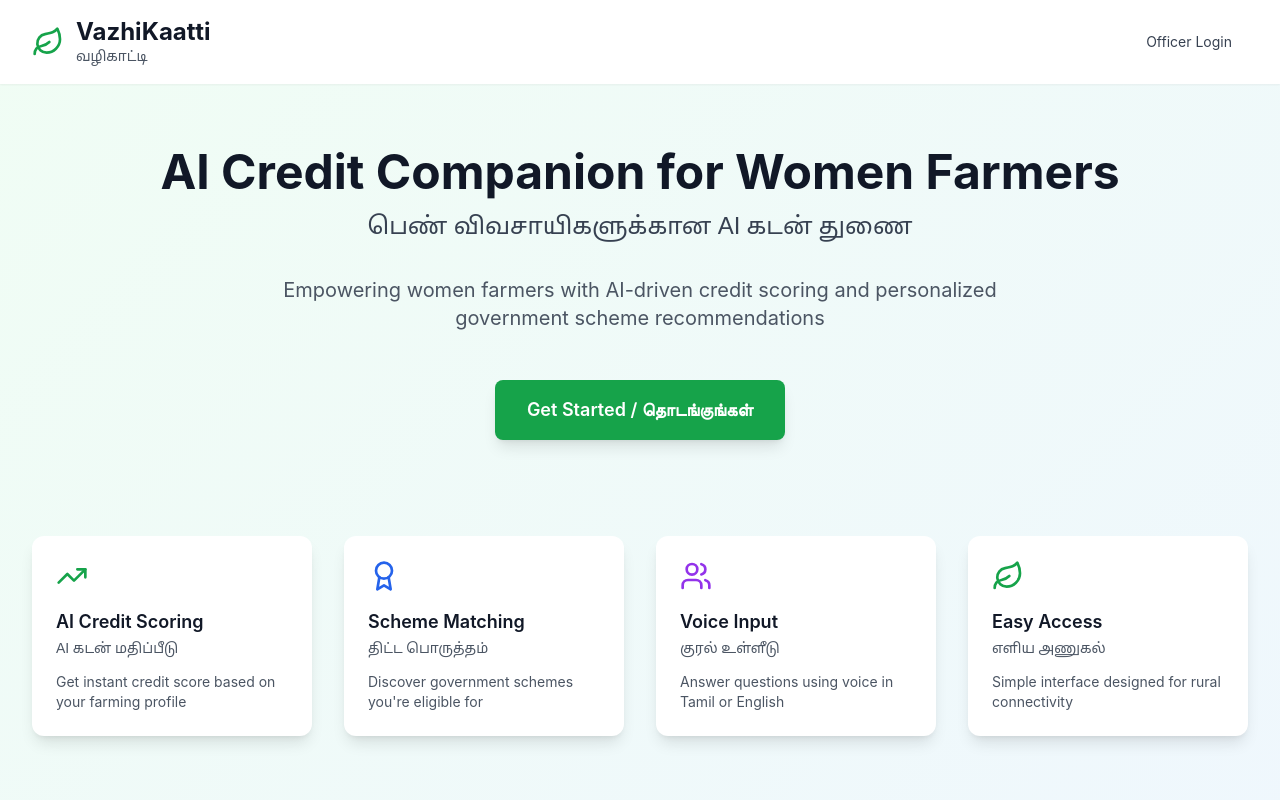
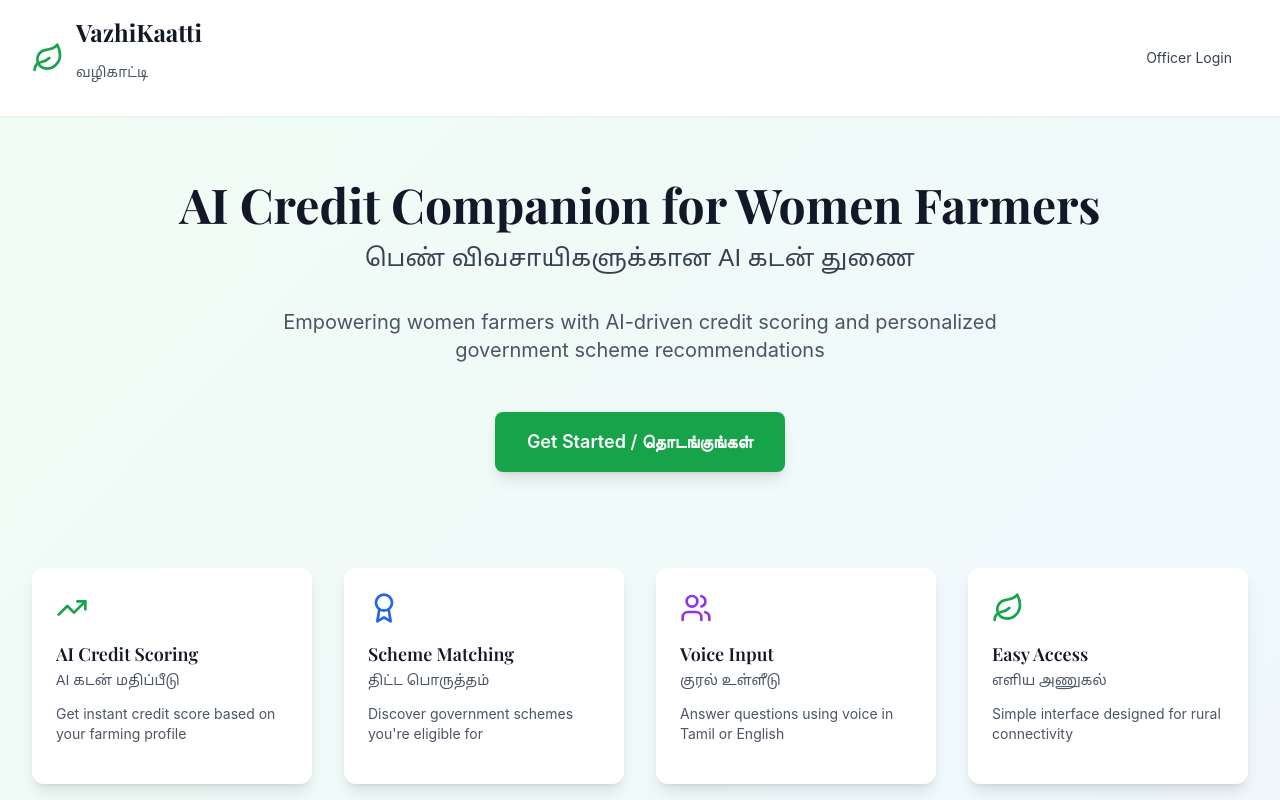
Before and after one commit to ManujanaNagaraj/VazhiKaatti-AI-Credit-Companion-for-Women-Farmers, a React (Create React App) app in the folder frontend/: page / in a window 1280 px wide. Shown: the top 800 px of the page. Built offline with nearby package versions, Linux system fonts and the light colour scheme; the HTML template or start-up script is replaced by a standard one.

Commit message:
Add comprehensive CSS variables and global styles with Tamil fonts

```diff
--- a/frontend/src/index.css
+++ b/frontend/src/index.css
@@ -1,31 +1,245 @@
+/* VazhiKaatti - Global Styles */
+
+/* Google Fonts Import */
+@import url('https://fonts.googleapis.com/css2?family=Playfair+Display:wght@400;500;600;700;800&family=Noto+Sans+Tamil:wght@400;500;600;700&display=swap');
+
+/* Tailwind Directives */
 @tailwind base;
 @tailwind components;
 @tailwind utilities;
 
-* {
+/* CSS Variables - VazhiKaatti Color Palette */
+:root {
+  /* Primary Colors */
+  --green-dark: #1B4332;
+  --green-mid: #2D6A4F;
+  --green-light: #40916C;
+  --green-accent: #52B788;
+
+  /* Accent Colors */
+  --gold: #D4A017;
+  --cream: #FAF7F0;
+  --brown: #6B4226;
+  --red: #C0392B;
+  --amber: #E67E22;
+
+  /* Neutral Colors */
+  --white: #FFFFFF;
+  --gray-light: #F5F5F5;
+  --gray-mid: #CCCCCC;
+  --gray-dark: #333333;
+  --black: #000000;
+
+  /* Semantic Colors */
+  --success: #52B788;
+  --warning: #E67E22;
+  --error: #C0392B;
+  --info: #2D6A4F;
+
+  /* Font Families */
+  --font-heading: 'Playfair Display', serif;
+  --font-tamil: 'Noto Sans Tamil', sans-serif;
+  --font-body: -apple-system, BlinkMacSystemFont, 'Segoe UI', 'Roboto', sans-serif;
+
+  /* Spacing */
+  --spacing-xs: 0.25rem;
+  --spacing-sm: 0.5rem;
+  --spacing-md: 1rem;
+  --spacing-lg: 1.5rem;
+  --spacing-xl: 2rem;
+  --spacing-2xl: 3rem;
+  --spacing-3xl: 4rem;
+
+  /* Border Radius */
+  --radius-sm: 4px;
+  --radius-md: 8px;
+  --radius-lg: 12px;
+  --radius-xl: 16px;
+  --radius-full: 9999px;
+
+  /* Shadows */
+  --shadow-sm: 0 1px 2px 0 rgba(0, 0, 0, 0.05);
+  --shadow-md: 0 4px 6px -1px rgba(0, 0, 0, 0.1);
+  --shadow-lg: 0 10px 15px -3px rgba(0, 0, 0, 0.1);
+  --shadow-xl: 0 20px 25px -5px rgba(0, 0, 0, 0.1);
+
+  /* Transitions */
+  --transition-fast: 150ms ease-in-out;
+  --transition-base: 300ms ease-in-out;
+  --transition-slow: 500ms ease-in-out;
+
+  /* Z-index */
+  --z-dropdown: 1000;
+  --z-sticky: 1020;
+  --z-fixed: 1030;
+  --z-modal-backdrop: 1040;
+  --z-modal: 1050;
+  --z-popover: 1060;
+  --z-tooltip: 1070;
+}
+
+/* Global Reset */
+*,
+*::before,
+*::after {
   margin: 0;
   padding: 0;
   box-sizing: border-box;
 }
 
+/* Root HTML Styles */
+html {
+  scroll-behavior: smooth;
+  font-size: 16px;
+}
+
+@media (max-width: 768px) {
+  html {
+    font-size: 14px;
+  }
+}
+
+/* Body Styles */
 body {
-  font-family: -apple-system, BlinkMacSystemFont, 'Segoe UI', 'Roboto', 'Oxygen',
-    'Ubuntu', 'Cantarell', 'Fira Sans', 'Droid Sans', 'Helvetica Neue',
-    sans-serif;
+  font-family: var(--font-body);
+  background-color: var(--cream);
+  color: var(--gray-dark);
+  line-height: 1.6;
   -webkit-font-smoothing: antialiased;
   -moz-osx-font-smoothing: grayscale;
+  overflow-x: hidden;
 }
 
-code {
-  font-family: source-code-pro, Menlo, Monaco, Consolas, 'Courier New',
-    monospace;
+/* Headings */
+h1, h2, h3, h4, h5, h6 {
+  font-family: var(--font-heading);
+  font-weight: 700;
+  line-height: 1.2;
+  color: var(--green-dark);
+  margin-bottom: var(--spacing-md);
 }
 
-/* Tamil Font Support */
-@import url('https://fonts.googleapis.com/css2?family=Noto+Sans+Tamil:wght@400;500;600;700&display=swap');
+h1 {
+  font-size: 3rem;
+  font-weight: 800;
+}
 
+h2 {
+  font-size: 2.5rem;
+  font-weight: 700;
+}
+
+h3 {
+  font-size: 2rem;
+  font-weight: 600;
+}
+
+h4 {
+  font-size: 1.5rem;
+  font-weight: 600;
+}
+
+h5 {
+  font-size: 1.25rem;
+  font-weight: 500;
+}
+
+h6 {
+  font-size: 1rem;
+  font-weight: 500;
+}
+
+@media (max-width: 768px) {
+  h1 { font-size: 2rem; }
+  h2 { font-size: 1.75rem; }
+  h3 { font-size: 1.5rem; }
+  h4 { font-size: 1.25rem; }
+}
+
+/* Paragraphs */
+p {
+  margin-bottom: var(--spacing-md);
+  font-size: 1rem;
+  line-height: 1.7;
+}
+
+/* Links */
+a {
+  color: var(--green-mid);
+  text-decoration: none;
+  transition: color var(--transition-fast);
+}
+
+a:hover {
+  color: var(--green-dark);
+}
+
+a:focus {
+  outline: 2px solid var(--gold);
+  outline-offset: 2px;
+}
+
+/* Buttons */
+button {
+  font-family: inherit;
+  cursor: pointer;
+  border: none;
+  background: none;
+  transition: all var(--transition-base);
+}
+
+button:focus {
+  outline: 2px solid var(--gold);
+  outline-offset: 2px;
+}
+
+/* Images */
+img {
+  max-width: 100%;
+  height: auto;
+  display: block;
+}
+
+/* Lists */
+ul, ol {
+  padding-left: var(--spacing-lg);
+}
+
+/* Tamil Text Styles */
 .tamil-text {
-  font-family: 'Noto Sans Tamil', sans-serif;
+  font-family: var(--font-tamil);
+  font-weight: 500;
+  letter-spacing: 0.01em;
+}
+
+.tamil-heading {
+  font-family: var(--font-tamil);
+  font-weight: 700;
+}
+
+/* Utility Classes */
+.container {
+  width: 100%;
+  max-width: 1200px;
+  margin: 0 auto;
+  padding: 0 var(--spacing-md);
+}
+
+.container-fluid {
+  width: 100%;
+  padding: 0 var(--spacing-md);
+}
+
+.text-center {
+  text-align: center;
+}
+
+.text-right {
+  text-align: right;
+}
+
+.text-left {
+  text-align: left;
 }
 
 /* Custom Animations */
@@ -40,13 +254,190 @@ code {
   }
 }
 
+@keyframes slideInLeft {
+  from {
+    opacity: 0;
+    transform: translateX(-30px);
+  }
+  to {
+    opacity: 1;
+    transform: translateX(0);
+  }
+}
+
+@keyframes slideInRight {
+  from {
+    opacity: 0;
+    transform: translateX(30px);
+  }
+  to {
+    opacity: 1;
+    transform: translateX(0);
+  }
+}
+
+@keyframes scaleIn {
+  from {
+    opacity: 0;
+    transform: scale(0.9);
+  }
+  to {
+    opacity: 1;
+    transform: scale(1);
+  }
+}
+
+@keyframes pulse {
+  0%, 100% {
+    transform: scale(1);
+  }
+  50% {
+    transform: scale(1.05);
+  }
+}
+
 .fade-in {
   animation: fadeIn 0.5s ease-in-out;
 }
 
+.slide-in-left {
+  animation: slideInLeft 0.5s ease-out;
+}
+
+.slide-in-right {
+  animation: slideInRight 0.5s ease-out;
+}
+
+.scale-in {
+  animation: scaleIn 0.3s ease-out;
+}
+
+.pulse {
+  animation: pulse 2s ease-in-out infinite;
+}
+
 /* Gradient Backgrounds */
 .gradient-primary {
-  background: linear-gradient(135deg, #667eea 0%, #764ba2 100%);
+  background: linear-gradient(135deg, var(--green-mid) 0%, var(--green-dark) 100%);
+}
+
+.gradient-gold {
+  background: linear-gradient(135deg, var(--gold) 0%, var(--amber) 100%);
+}
+
+.gradient-success {
+  background: linear-gradient(135deg, var(--green-accent) 0%, var(--green-mid) 100%);
+}
+
+/* Card Styles */
+.card {
+  background: var(--white);
+  border-radius: var(--radius-lg);
+  padding: var(--spacing-lg);
+  box-shadow: var(--shadow-md);
+  transition: all var(--transition-base);
+}
+
+.card:hover {
+  box-shadow: var(--shadow-lg);
+  transform: translateY(-2px);
+}
+
+/* Loading Spinner */
+.spinner {
+  width: 40px;
+  height: 40px;
+  border: 4px solid var(--gray-light);
+  border-top-color: var(--green-mid);
+  border-radius: 50%;
+  animation: spin 1s linear infinite;
+}
+
+@keyframes spin {
+  to {
+    transform: rotate(360deg);
+  }
+}
+
+/* Accessibility */
+.sr-only {
+  position: absolute;
+  width: 1px;
+  height: 1px;
+  padding: 0;
+  margin: -1px;
+  overflow: hidden;
+  clip: rect(0, 0, 0, 0);
+  white-space: nowrap;
+  border-width: 0;
+}
+
+/* Focus Visible */
+:focus-visible {
+  outline: 2px solid var(--gold);
+  outline-offset: 2px;
+}
+
+/* Selection */
+::selection {
+  background-color: var(--gold);
+  color: var(--white);
+}
+
+::-moz-selection {
+  background-color: var(--gold);
+  color: var(--white);
+}
+
+/* Scrollbar Styles */
+::-webkit-scrollbar {
+  width: 10px;
+}
+
+::-webkit-scrollbar-track {
+  background: var(--gray-light);
+}
+
+::-webkit-scrollbar-thumb {
+  background: var(--green-mid);
+  border-radius: var(--radius-full);
+}
+
+::-webkit-scrollbar-thumb:hover {
+  background: var(--green-dark);
+}
+
+/* Print Styles */
+@media print {
+  *,
+  *::before,
+  *::after {
+    background: transparent !important;
+    color: #000 !important;
+    box-shadow: none !important;
+    text-shadow: none !important;
+  }
+
+  a,
+  a:visited {
+    text-decoration: underline;
+  }
+
+  img {
+    page-break-inside: avoid;
+  }
+
+  h2,
+  h3,
+  p {
+    orphans: 3;
+    widows: 3;
+  }
+
+  h2,
+  h3 {
+    page-break-after: avoid;
+  }
 }
 
 .gradient-success {
```
